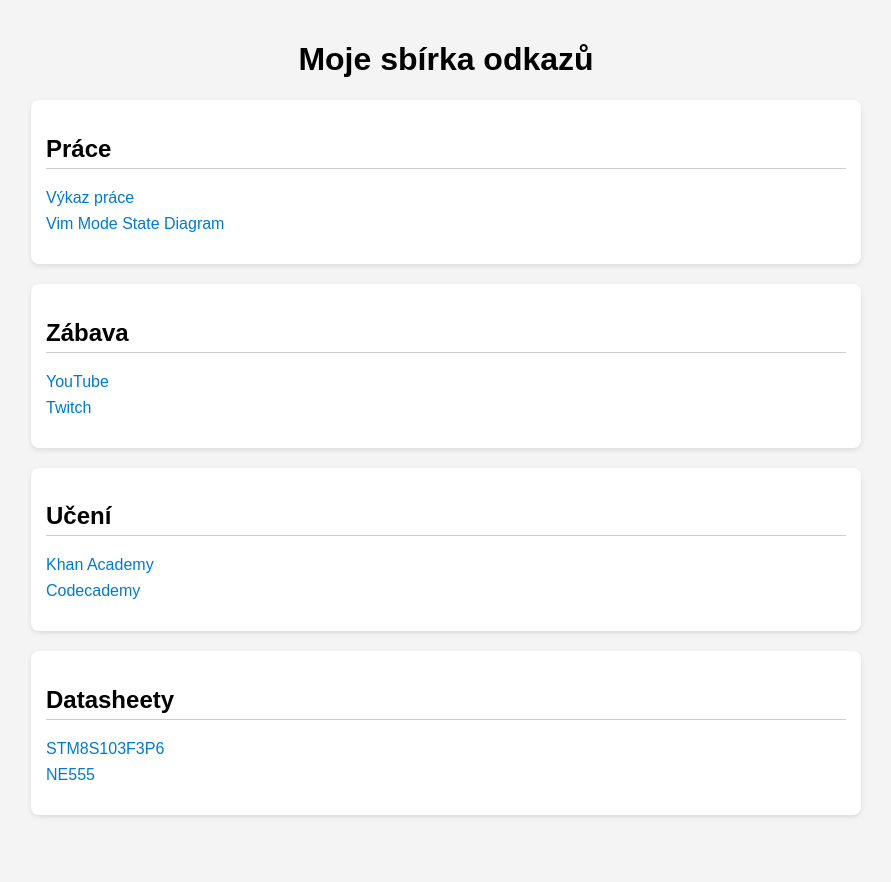
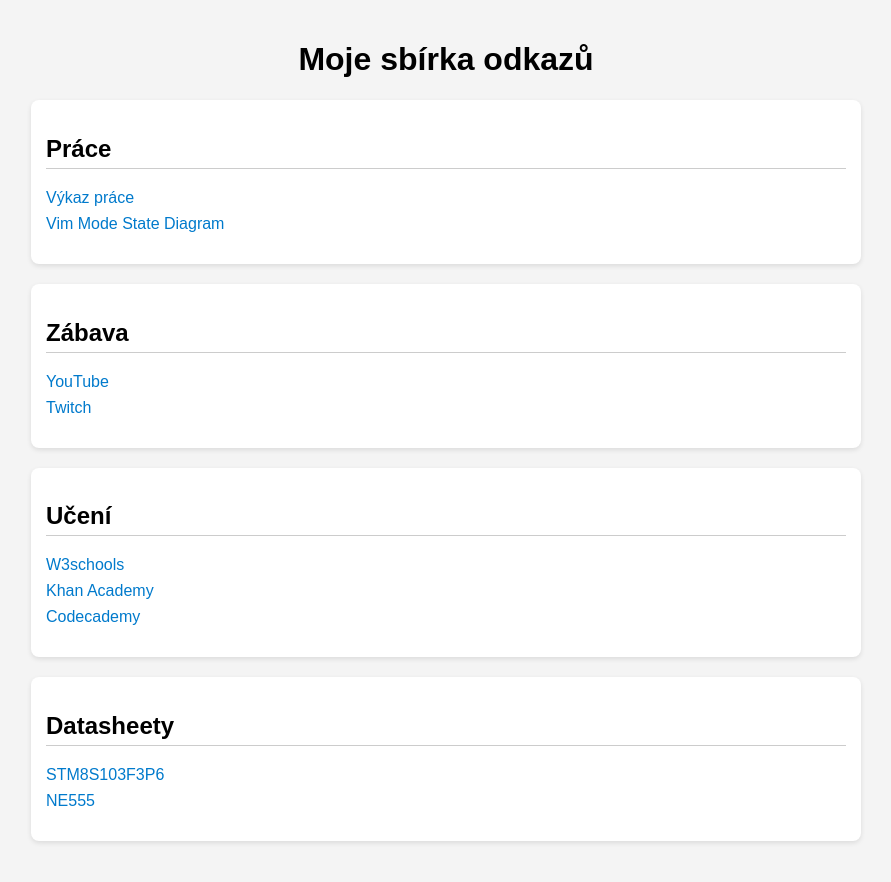
Before and after one commit to vpospichal/vpospichal.github.io, a Jekyll site: the page index.html, which Jekyll copies as it is, in a window 1280 px wide. Shown: the top 882 px of the page, without its empty margins (194-1085 px from the left). Built offline with Jekyll 4.4.1, drawn with Linux system fonts in a browser that asks for light colours.

Commit message:
Add w3schools into index.html

```diff
--- a/index.html
+++ b/index.html
@@ -65,6 +65,7 @@
   <div class="category">
     <h2>Učení</h2>
     <ul class="links">
+      <li><a href="https://www.w3schools.com/">W3schools</a></li>
       <li><a href="https://www.khanacademy.org">Khan Academy</a></li>
       <li><a href="https://www.codecademy.com">Codecademy</a></li>
     </ul>
```
